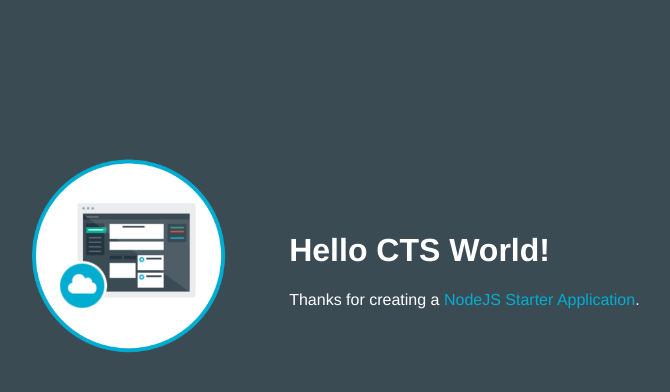
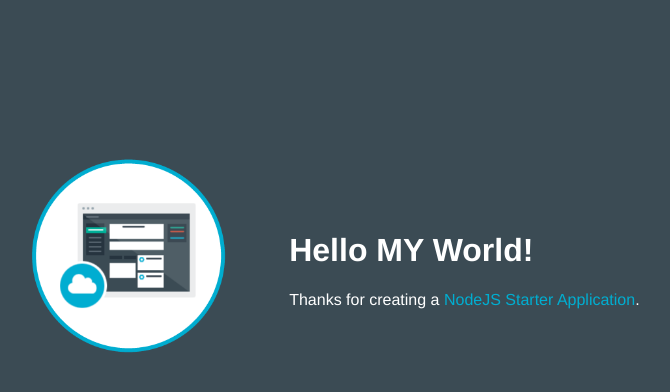
Before and after one commit to SantoshUplanchiwar/CtsNodeJs, a website: page public/index.html in a window 1280 px wide. Shown: the whole page, without its empty margins (253-923 px from the left). Drawn offline with Linux system fonts and the light colour scheme.

Commit message:
Modified

```diff
--- a/public/index.html
+++ b/public/index.html
@@ -16,7 +16,7 @@
           <img class = "newappIcon" src="images/newapp-icon.png">
         </td>
         <td>
-          <h1 id="message">Hello CTS World!</h1>
+          <h1 id="message">Hello MY World!</h1>
           <p class='description'></p> Thanks for creating a <span class = "blue">NodeJS Starter Application</span>.
         </td>
       </tr>
```
